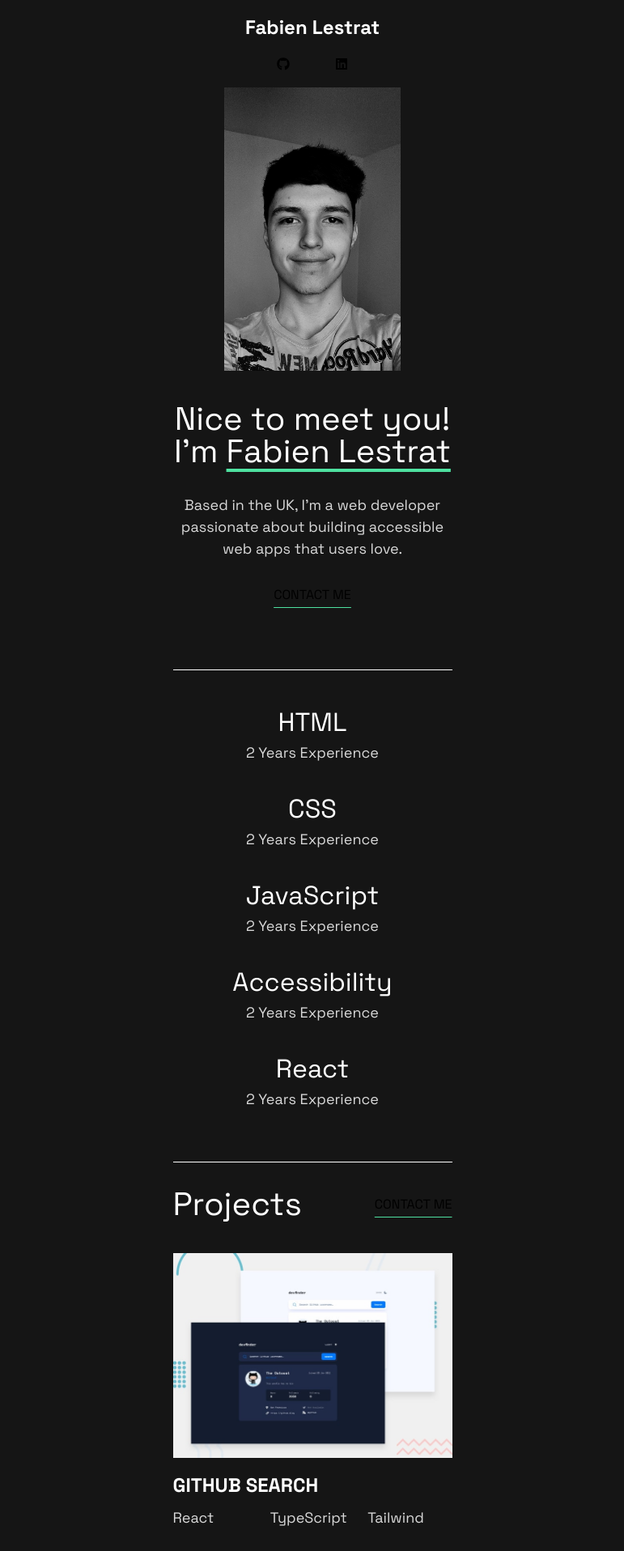
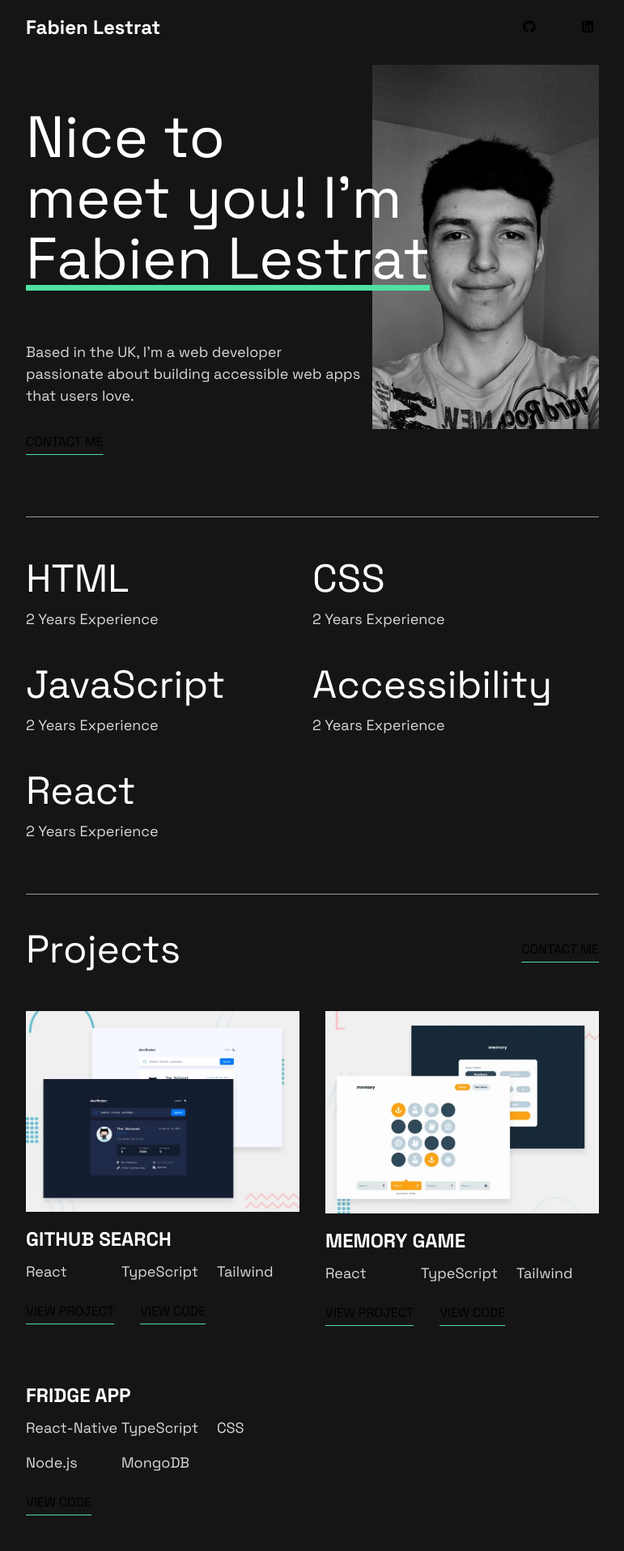
Before and after one commit to Fables7/portfolio-site, a Next.js app: page / in a window 1280 px wide. Shown: the top 1916 px of the page at 81% size, without its empty margins (254-1025 px from the left). Built offline with nearby package versions, Linux system fonts and the light colour scheme.

Commit message:
Updated styles for Tablet View

```diff
--- a/src/app/globals.css
+++ b/src/app/globals.css
@@ -12,6 +12,7 @@
   --accent: #4ee1a0;
   --text: #d9d9d9;
   --red: #ff6f5b;
+  --gray: #979797;
 }
 
 @media (prefers-color-scheme: dark) {
@@ -53,7 +54,7 @@ h3 {
 }
 
 p {
-  font-size: 1.125rem;
+  font-size: 1rem;
   color: var(--text);
 }
 
@@ -66,3 +67,18 @@ footer {
   flex-direction: column;
   align-items: center;
 }
+
+@media (min-width: 768px) {
+  h1 {
+    font-size: 4.5rem;
+    line-height: 75px;
+  }
+
+  h2 {
+    font-size: 3rem;
+  }
+
+  p {
+    font-size: 1.125rem;
+  }
+}
--- a/src/app/page.tsx
+++ b/src/app/page.tsx
@@ -14,39 +14,45 @@ const experienceItems = ["HTML", "CSS", "JavaScript", "Accessibility", "React"];
 export default function Home() {
   return (
     <main className="flex min-h-screen flex-col items-center  p-4 box-border  bg-[var(--primary-black)]">
-      <div className="w-[345px] ">
-        <header className="flex flex-col items-center">
+      <div className="w-[345px] md:w-[708px]">
+        <header>
           <SocialsBox />
         </header>
-        <div className="flex items-center flex-col">
+
+        <div className="flex flex-col items-center md:flex-row-reverse relative">
+          <div className="relative md:absolute w-[175px] h-[250px] md:h-[450px]  md:w-[280px] my-10">
             <Image
               priority
-            className=" h-[350px] w-auto mt-4 mb-10"
+              className="md:absolute  z-0 "
               src="/profile.jpeg"
               alt="profile"
-            width={140}
-            height={140}
+              layout="fill"
+              objectFit="cover"
             />
-          <div className="flex flex-col items-center">
-            <h1 className=" text-center">Nice to meet you!</h1>
-            <h1 className=" text-center ">
+          </div>
+          <div className="flex flex-col items-center text-center md:text-left md:items-start md:mt-20 md:z-10">
+            <h1>
+              Nice to <br className="hidden md:inline" /> meet you!{" "}
+              <br className="md:hidden" />
               {"I'm "}
-              <span className="underline underline-offset-8 decoration-[var(--accent)]">
+              <span className="underline underline-offset-8 decoration-[var(--accent)] whitespace-nowrap">
                 Fabien Lestrat
               </span>
             </h1>
-            <p className=" text-center my-8 ">
-              Based in the UK, {"I'm "}a web developer passionate about building
-              accessible web apps that users love.
+            <p className=" my-8 md:mt-16">
+              Based in the UK, {"I'm "}a web developer{" "}
+              <br className="hidden md:inline" /> passionate about building
+              accessible web apps <br className="hidden md:inline" /> that users
+              love.
             </p>
             <CustomButton />
+          </div>
         </div>
         <Divider className=" mt-20 mb-10" />
         <ExperienceBox items={experienceItems} />
         <Divider className=" mt-8 mb-8" />
         <ProjectsBox />
       </div>
-      </div>
     </main>
   );
 }
--- a/src/components/divider/Divider.tsx
+++ b/src/components/divider/Divider.tsx
@@ -1,7 +1,7 @@
 import clsx from "clsx";
 
 const Divider = ({ className }: { className?: string }) => {
-  const rootClassName = clsx("w-full h-[1px] bg-white", className);
+  const rootClassName = clsx("w-full h-[1px] bg-[var(--gray)]", className);
   return <div className={rootClassName} />;
 };
 
--- a/src/components/experienceBox/ExperienceBox.tsx
+++ b/src/components/experienceBox/ExperienceBox.tsx
@@ -4,10 +4,10 @@ interface ExperienceBoxProps {
 
 const ExperienceBox = ({ items }: ExperienceBoxProps) => {
   return (
-    <div>
+    <div className="grid grid-flow-row grid-cols-1 md:grid-cols-2">
       {items.map((item, index) => {
         return (
-          <div className="text-center mb-8" key={index}>
+          <div className="text-center mb-8 md:text-left" key={index}>
             <h2>{item}</h2>
             <p>2 Years Experience</p>
           </div>
--- a/src/components/footer/Footer.tsx
+++ b/src/components/footer/Footer.tsx
@@ -3,12 +3,14 @@ import { Form, Divider, SocialsBox } from "..";
 const Footer = () => {
   return (
     <footer id="footer">
+      <div className="md:w-[445px] flex flex-col items-center">
         <h2 className="mb-2">Contact</h2>
         <p className="text-center">
           I would love to hear about your project and how I could help. Please
           fill in the form, and {"I'll"} get back to you as soon as possible
         </p>
         <Form />
+      </div>
       <Divider className="mt-24 mb-10" />
       <SocialsBox />
     </footer>
--- a/src/components/form/Form.tsx
+++ b/src/components/form/Form.tsx
@@ -87,7 +87,7 @@ const Form = () => {
   };
 
   const rootClassName =
-    "w-full bg-transparent focus:outline-none px-8 border-b-2  text-white placeholder-opacity-50 placeholder-[white] pb-3 box-border focus-within:border-[var(--accent)]";
+    "w-full bg-transparent focus:outline-none px-8 border-b-2 border-[var(--gray)]  text-white placeholder-opacity-50 placeholder-[white] pb-3 box-border focus-within:border-[var(--accent)]";
 
   const messageClassName = clsx(rootClassName, "resize-y h-[100px]");
   return (
@@ -104,7 +104,7 @@ const Form = () => {
           value={formState.name}
           onChange={handleInputChange}
           className={rootClassName}
-          style={{ borderColor: nameError ? "var(--red)" : "white" }}
+          style={{ borderColor: nameError ? "var(--red)" : undefined }}
           onKeyDown={handleKeyPress}
         />
         {nameError && (
@@ -122,7 +122,7 @@ const Form = () => {
           value={formState.email}
           onChange={handleInputChange}
           className={rootClassName}
-          style={{ borderColor: emailError ? "var(--red)" : "white" }}
+          style={{ borderColor: emailError ? "var(--red)" : undefined }}
           onKeyDown={handleKeyPress}
         />
         {emailError && (
@@ -139,7 +139,7 @@ const Form = () => {
           value={formState.message}
           onChange={handleInputChange}
           className={messageClassName}
-          style={{ borderColor: messageError ? "var(--red)" : "white" }}
+          style={{ borderColor: messageError ? "var(--red)" : undefined }}
           onKeyDown={handleKeyPress}
         />
         {messageError && (
--- a/src/components/projectsBox/ProjectsBox.tsx
+++ b/src/components/projectsBox/ProjectsBox.tsx
@@ -29,10 +29,10 @@ const ProjectsBox = () => {
   return (
     <div className="w-full">
       <div className="flex justify-between mb-10">
-        <h1>Projects</h1>
+        <h2>Projects</h2>
         <CustomButton />
       </div>
-      <ul>
+      <ul className="grid grid-flow-row grid-cols-1 md:grid-cols-2 md:gap-8">
         {projects.map((project, index) => {
           return (
             <li className="mb-10" key={index}>
--- a/src/components/socialsBox/SocialsBox.tsx
+++ b/src/components/socialsBox/SocialsBox.tsx
@@ -11,9 +11,9 @@ const icons = [
 
 const SocialsBox = () => {
   return (
-    <div className="flex flex-col items-center">
-      <h3 className="">Fabien Lestrat</h3>
-      <div className="flex justify-between w-[100px] mt-4">
+    <div className="flex flex-col items-center md:flex-row md:justify-between  w-full">
+      <h3>Fabien Lestrat</h3>
+      <div className="flex justify-between w-[100px] mt-4 items-center md:m-0">
         {icons.map((icon, index) => {
           return (
             <a target="_blank" key={index} href={icon.link}>
```
Lines whose indentation alone changed are shown as unchanged.
